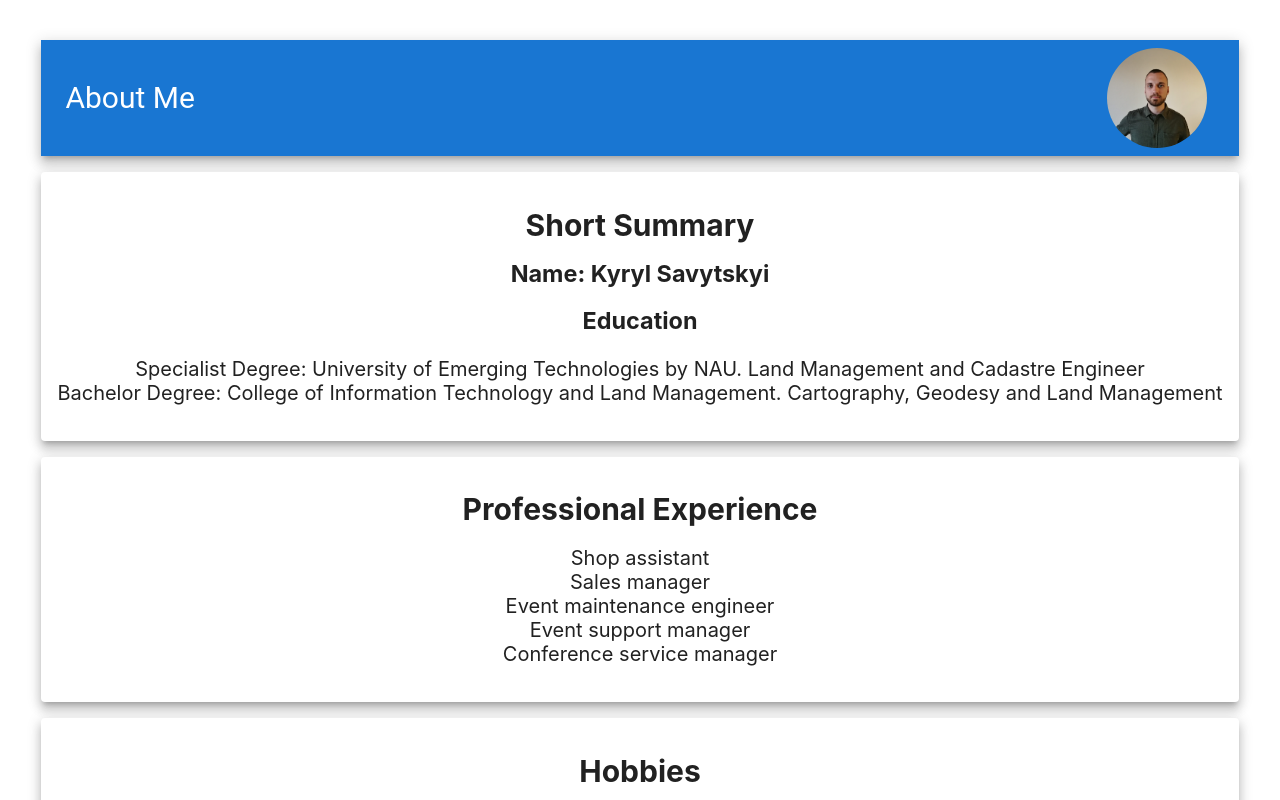
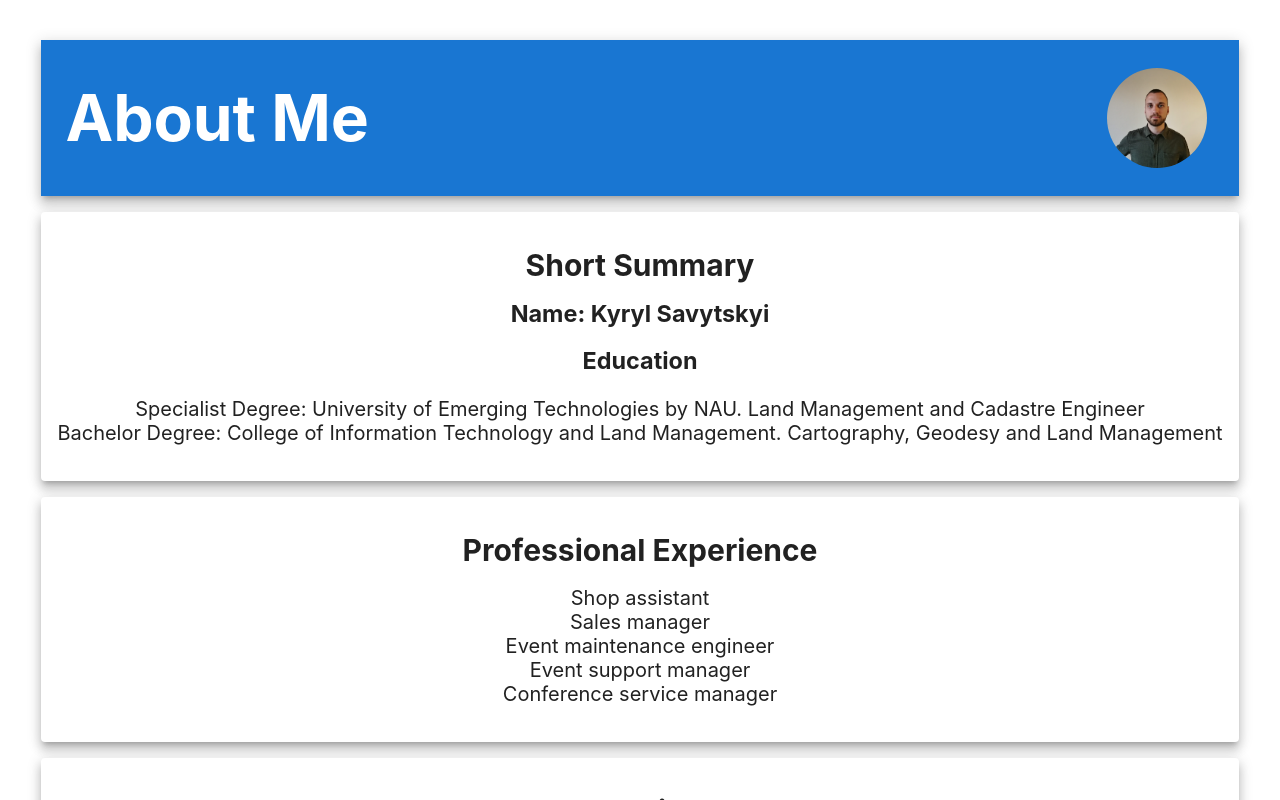
Before and after one commit to Kyryl5/about-me-react, a React (Vite) app: page / in a window 1280 px wide. Shown: the top 800 px of the page. Built offline with nearby package versions, Linux system fonts and the light colour scheme.

Commit message:
add prettier, fix semantic

```diff
--- a/package.json
+++ b/package.json
@@ -19,6 +19,7 @@
     "@types/react": "^18.0.22",
     "@types/react-dom": "^18.0.7",
     "@vitejs/plugin-react": "^2.2.0",
+    "prettier": "^2.7.1",
     "vite": "^3.2.0"
   }
 }
--- /dev/null
+++ b/prettierrc.json
@@ -0,0 +1 @@
+{ "semi": true, "printWith": 100 }
--- a/src/App.jsx
+++ b/src/App.jsx
@@ -1,22 +1,32 @@
-import './App.css'
-import Box from '@mui/material/Box'
-import Stack from '@mui/material/Stack'
-import Summary from './components/Summary/Summary'
-import Experience from './components/Experience/Experience'
-import Hobbies from './components/Hobbies/Hobbies'
-import Header from './components/Header/Header'
+import "./App.css";
+import Box from "@mui/material/Box";
+import Stack from "@mui/material/Stack";
+import Summary from "./components/Summary/Summary";
+import Experience from "./components/Experience/Experience";
+import Hobbies from "./components/Hobbies/Hobbies";
+import Header from "./components/Header/Header";
 
 function App() {
   return (
-    <Box sx={{ width: '100%' }}>
+    <main>
+      <Box sx={{ width: "100%" }}>
         <Stack spacing={2}>
+          <header>
             <Header />
+          </header>
+          <section>
             <Summary />
+          </section>
+          <section>
             <Experience />
+          </section>
+          <section>
             <Hobbies />
+          </section>
         </Stack>
       </Box>
-  )
+    </main>
+  );
 }
 
-export default App
+export default App;
--- a/src/components/Header/Header.jsx
+++ b/src/components/Header/Header.jsx
@@ -1,18 +1,17 @@
-import React from 'react'
-import AppBar from '@mui/material/AppBar'
-import Box from '@mui/material/Box'
-import Toolbar from '@mui/material/Toolbar'
-import Typography from '@mui/material/Typography'
-import Container from '@mui/material/Container'
-import Avatar from '@mui/material/Avatar'
-import imgUrl from '../../../src/photo.jpeg'
+import React from "react";
+import AppBar from "@mui/material/AppBar";
+import Box from "@mui/material/Box";
+import Toolbar from "@mui/material/Toolbar";
+import Container from "@mui/material/Container";
+import Avatar from "@mui/material/Avatar";
+import imgUrl from "../../../src/photo.jpeg";
 
 function Header() {
   return (
     <AppBar position="static" elevation={8}>
       <Container maxWidth="xl">
         <Toolbar disableGutters>
-          <Typography variant="h5">About Me</Typography>
+          <h1>About Me</h1>
           <Box sx={{ flexGrow: 1 }}></Box>
           <Box sx={{ flexGrow: 0, p: 1 }}>
             <Avatar
@@ -24,6 +23,6 @@ function Header() {
         </Toolbar>
       </Container>
     </AppBar>
-  )
+  );
 }
-export default Header
+export default Header;
--- a/src/components/Summary/Summary.jsx
+++ b/src/components/Summary/Summary.jsx
@@ -1,22 +1,20 @@
-import user from '../../user.json'
-import Paper from '@mui/material/Paper'
+import user from "../../user.json";
+import Paper from "@mui/material/Paper";
 
 function Summary() {
   return (
     <Paper sx={{ p: 2 }} elevation={8}>
+      <h2>Short Summary</h2>
+      <h3>Name: {user.name}</h3>
       <div>
-        <h2>Short Summary</h2>
-        <h3>Name: {user.name}</h3>
-        <div>
-          <h3>Education</h3>
-          <ul>
-            <li>Specialist Degree: {user.education['Degree Specialist']} </li>
-            <li>Bachelor Degree: {user.education['Degree Bachelor']} </li>
-          </ul>
-        </div>
+        <h3>Education</h3>
+        <ul>
+          <li>Specialist Degree: {user.education["Degree Specialist"]} </li>
+          <li>Bachelor Degree: {user.education["Degree Bachelor"]} </li>
+        </ul>
       </div>
     </Paper>
-  )
+  );
 }
 
-export default Summary
+export default Summary;
```
Also changed, not shown: src/components/Experience/Experience.jsx (+5 -5 lines), src/components/Hobbies/Hobbies.jsx (+4 -4 lines), src/main.jsx (+6 -6 lines), 1 other file (tests, documents, lock files or other folders). Lines whose indentation alone changed are shown as unchanged.
